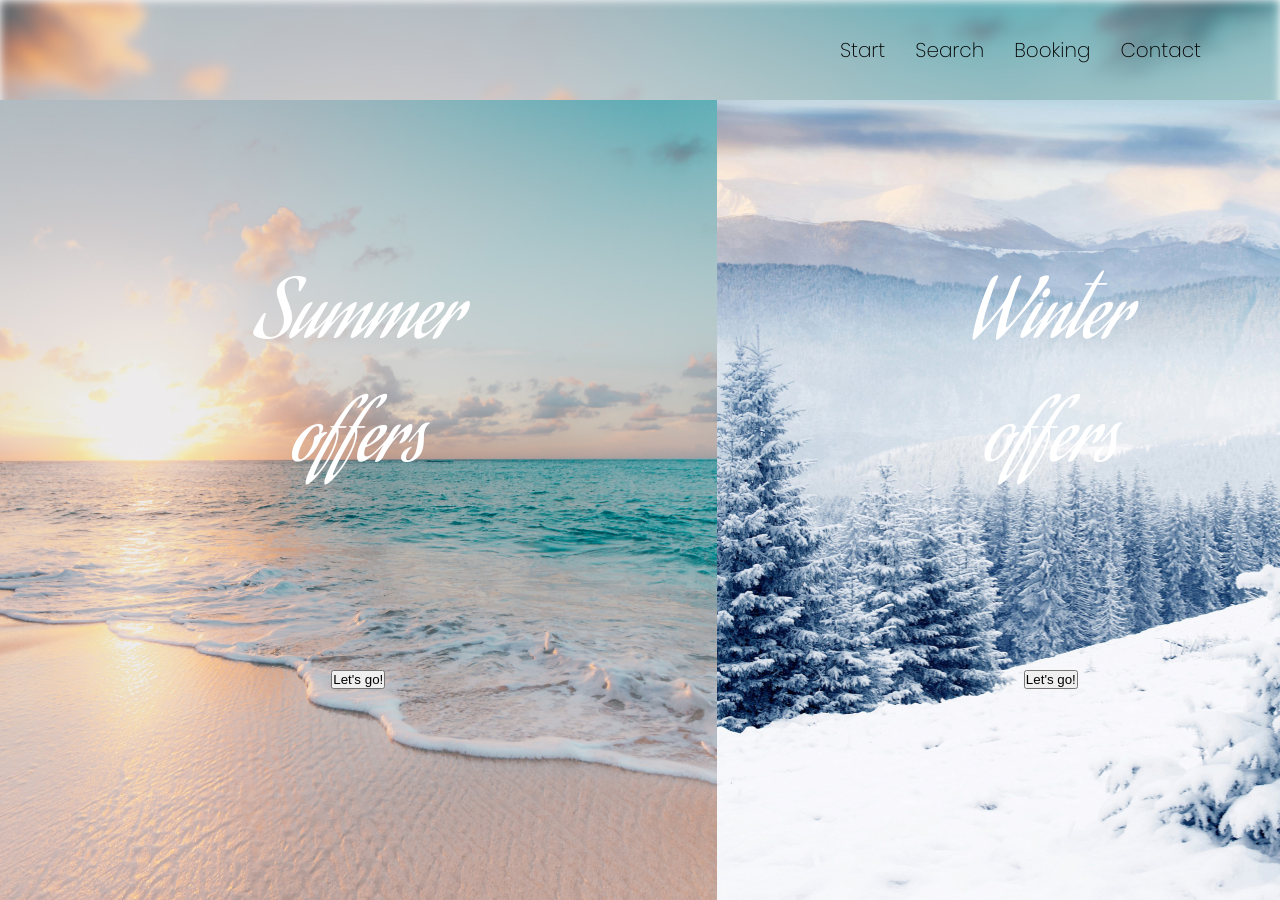
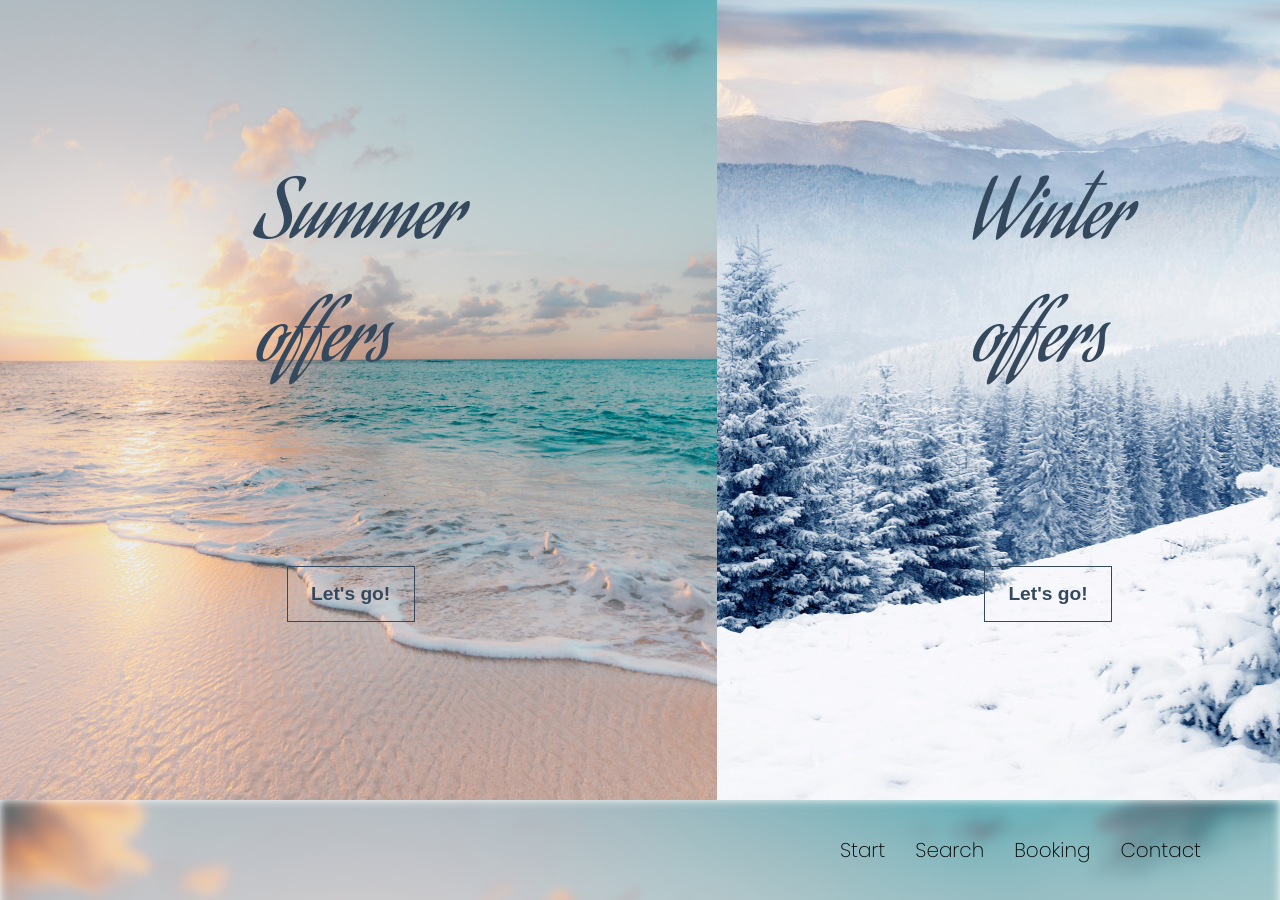
Before and after one commit to szkola-reacta/hackaton-team-f, a React (Create React App) app: page /home in a window 1280 px wide. Shown: the top 900 px of the page. Built offline with nearby package versions, Linux system fonts and the light colour scheme; data requests are answered from the project's data file.

Commit message:
welcome screen inmplement

```diff
--- a/src/App.css
+++ b/src/App.css
@@ -102,7 +102,7 @@
   font-family: "Aquafina";
   padding: 20vh 20vw;
 }
-.homeSelect {
+/* .homeSelect {
   display: grid;
   grid-template-columns: 1fr 1fr;
   width: 100%;
@@ -117,4 +117,18 @@
 .homeSelect__box--winter {
   background-image: url("./assets/winter.jpg");
 }
+.homeSelect__go {
+  width: 10vw;
+  height: 7vh;
+  background:transparent;
+  color:white;
+  border: 1px solid white;
+  transition: $transition;
+  font-size: 1.2em;
+  font-weight: 900;
+}
+.homeSelect__go:hover{
+  background: white;
+  color:$MetalicSeaweed;
+} */
 /*# sourceMappingURL=App.css.map */
--- a/src/App.js
+++ b/src/App.js
@@ -38,6 +38,7 @@ class App extends Component {
       // <Fade top>
       <div>
         <BrowserRouter>
+        <Route path="/home" component={HomeSelect} />
           <Redirect to="/home" />
           <div className="App">
             <div className="background"></div>
@@ -64,7 +65,7 @@ class App extends Component {
                   path="/offer"
                   component={() => <OfferList data={data} />}
                 />
-                <Route path="/home" component={HomeSelect} />
+
                 <Route path="/contact" component={Contact} />
                 <Route path="/search" component={Search} />
                 <Route path="/booking" component={Booking} />
--- a/src/App.scss
+++ b/src/App.scss
@@ -64,7 +64,38 @@
   font-weight: 400;
   font-size: 5em;
   color: $MaximumYellowRed;
-  color: white;
+  color: #34495e;
   font-family: "Aquafina";
   padding: 20vh 20vw;
 }
+
+.homeSelect {
+  display: grid;
+  grid-template-columns: 1fr 1fr;
+  width: 100%;
+  &__box {
+  height: 100vh;
+  background-image: url("./assets/beach.jpg");
+  background-position: center;
+  background-repeat: no-repeat;
+  background-size: cover;
+    &--winter {
+    background-image: url("./assets/winter.jpg");
+    }
+  }
+  &__go {
+    width: 10vw;
+    height: 7vh;
+    background:transparent;
+    color: #34495e;
+    margin: 0 40%;
+    border: 1px solid #34495e;
+    transition: $transition;
+    font-size: 1.2em;
+    font-weight: 900;
+    &:hover{
+      background: white;
+      color:$MetalicSeaweed;
+    }
+  }
+}
--- a/src/views/HomeSelect.js
+++ b/src/views/HomeSelect.js
@@ -1,7 +1,7 @@
 import React from "react";
 
 import { NavLink } from 'react-router-dom';
-
+import "../App.scss"
 
 function HomeSelect() {
   return (
@@ -9,13 +9,13 @@ function HomeSelect() {
       <div className="homeSelect__box">
         <div className="pageTitle">Summer offers </div>
         <NavLink to="/dashboard">
-          <button className="go">Let's go!</button>
+          <button className="homeSelect__go">Let's go!</button>
         </NavLink>
       </div>
       <div className="homeSelect__box homeSelect__box--winter">
         <div className="pageTitle">Winter offers </div>
         <NavLink to="/dashboard">
-          <button className="go">Let's go!</button>
+          <button className="homeSelect__go">Let's go!</button>
         </NavLink>
       </div>
     </div>
```
